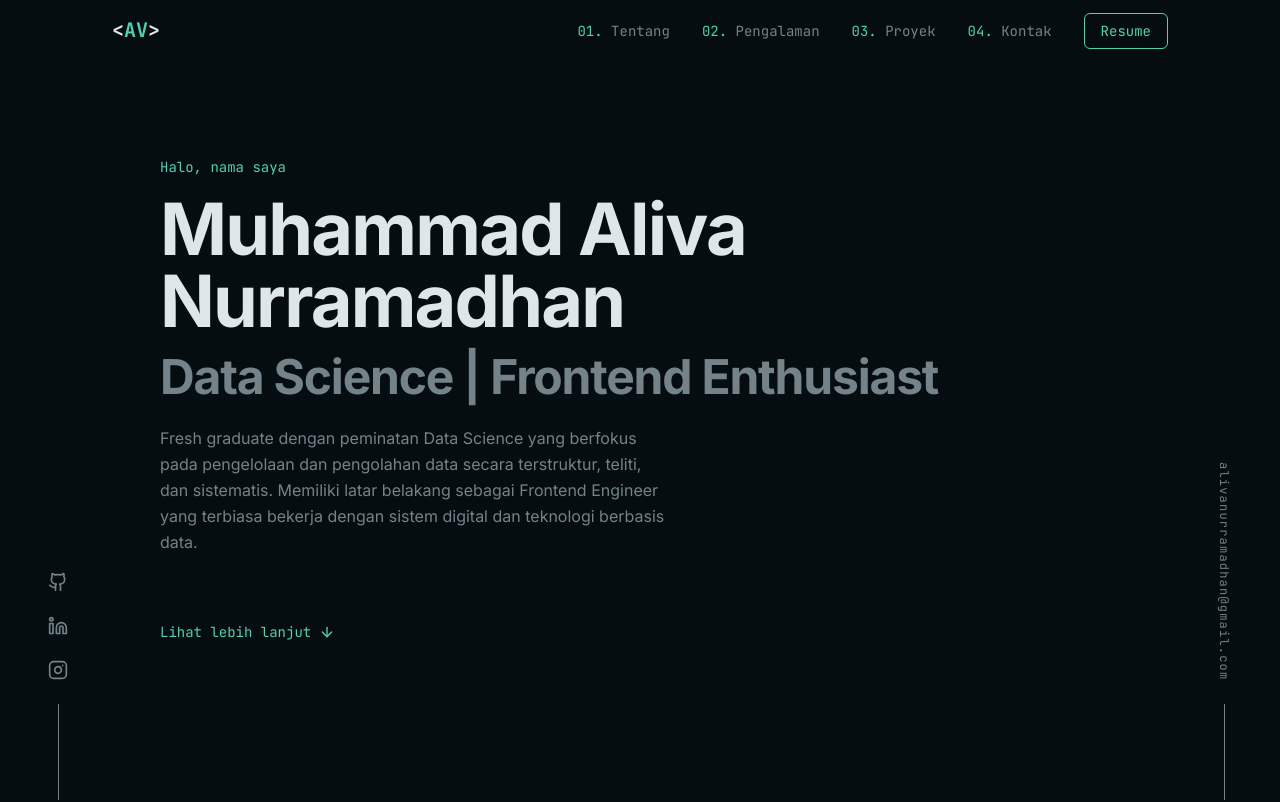
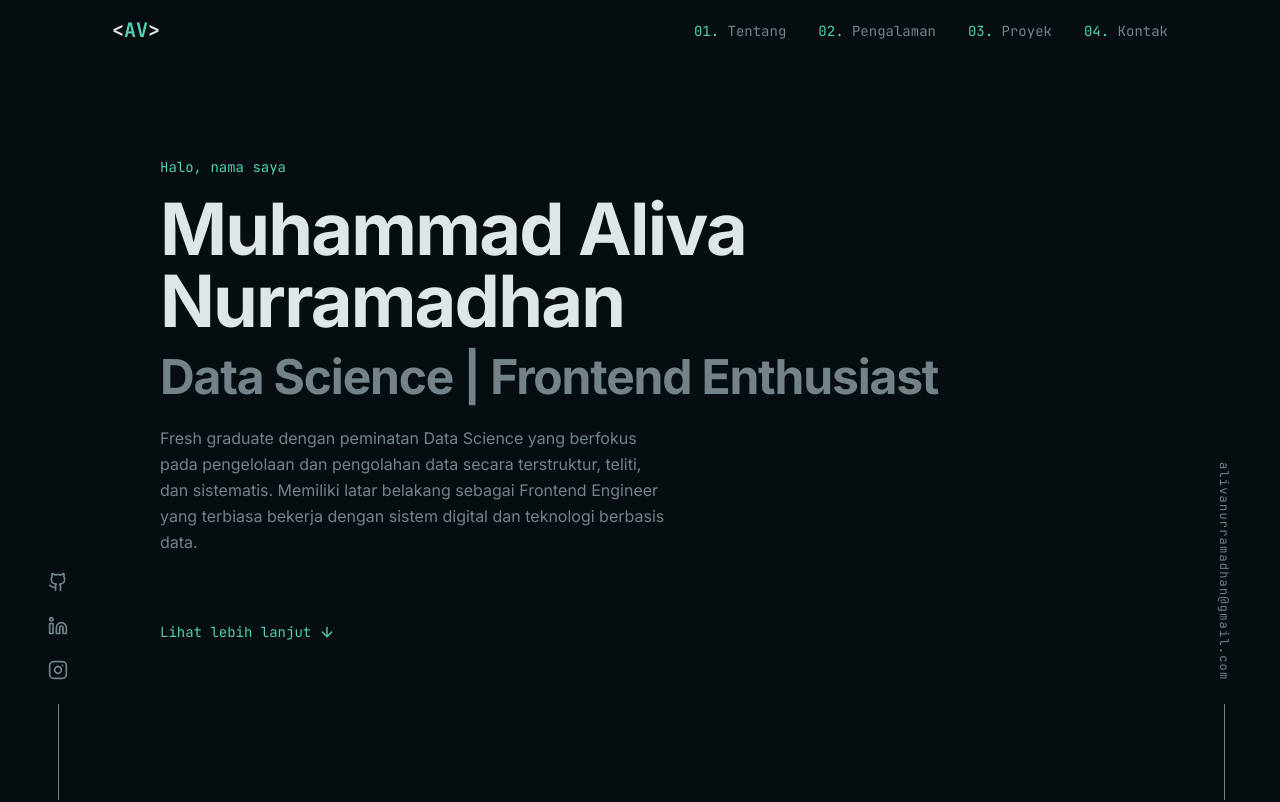
Before and after one commit to Aliva-Nurramadhan/portfolio-aliva, a Next.js app: page / in a window 1280 px wide. Shown: the top 802 px of the page. Built offline with nearby package versions, Linux system fonts and the light colour scheme.

Commit message:
Menghapus Button Resume Di Navbar

```diff
--- a/components/portfolio/navbar.tsx
+++ b/components/portfolio/navbar.tsx
@@ -67,16 +67,6 @@ export function Navbar() {
                 </a>
               </li>
             ))}
-            <li>
-              <a
-                href="/resume.pdf"
-                className="rounded-md border border-primary px-4 py-2 font-mono text-sm text-primary transition-colors hover:bg-primary/10"
-                target="_blank"
-                rel="noopener noreferrer"
-              >
-                Resume
-              </a>
-            </li>
           </ul>
 
           {/* Mobile Menu Button */}
```
